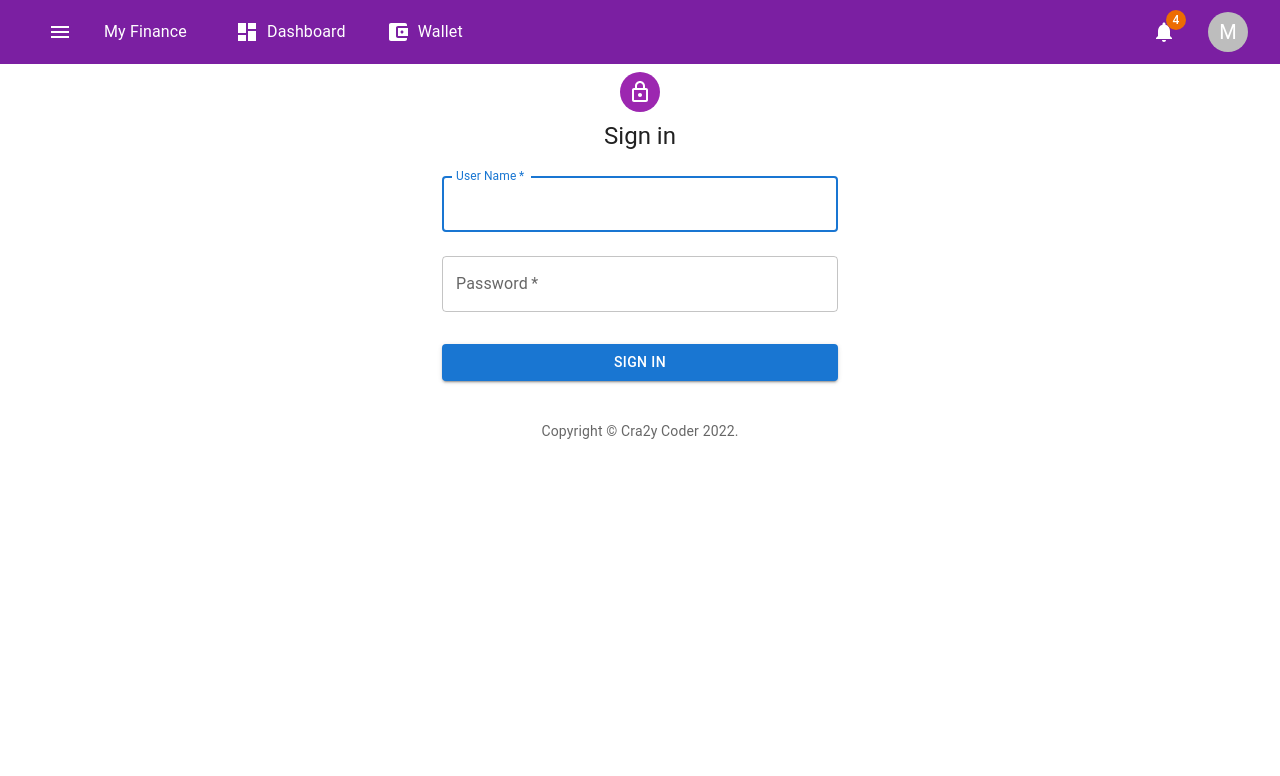
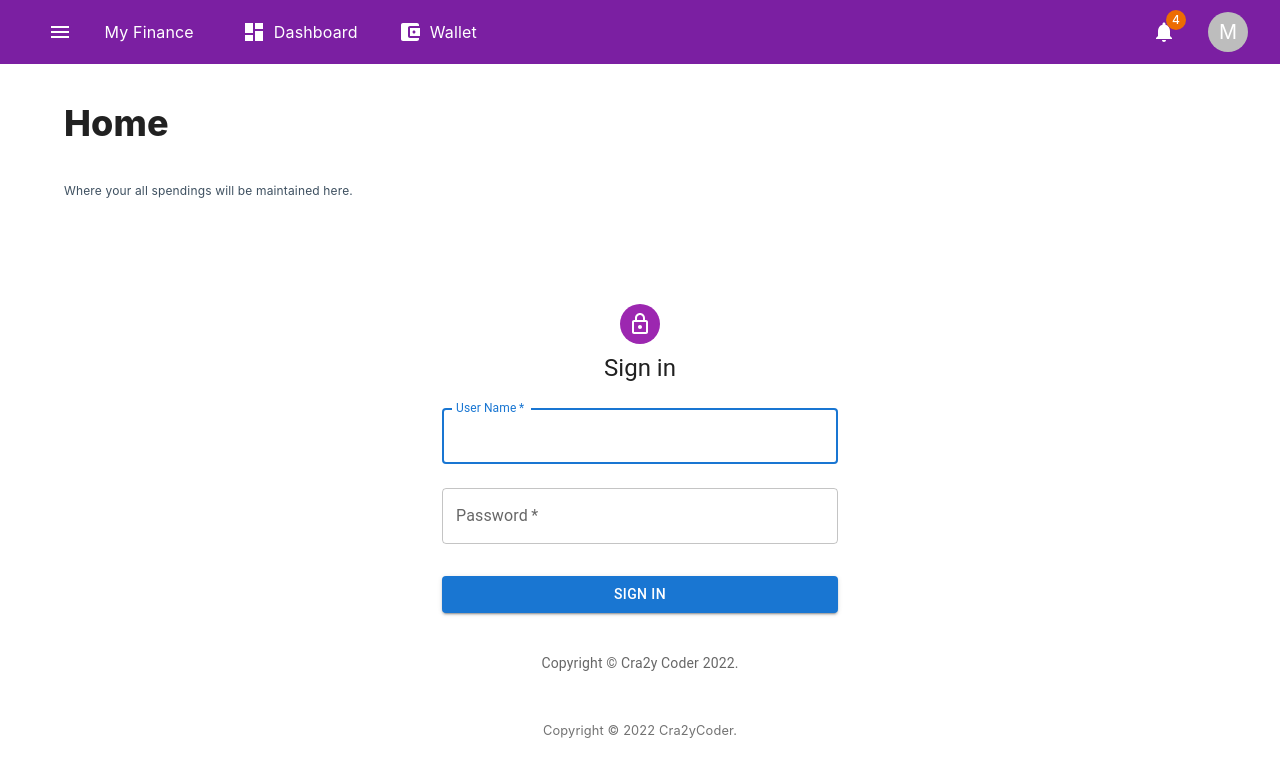
Before and after one commit to cra2ycoder/my-finance, a Next.js app: page / in a window 1280 px wide. Shown: the top 776 px of the page. Built offline with nearby package versions, Linux system fonts and the light colour scheme.

Commit message:
app integrated with header and footer for all page support

```diff
--- a/pages/_app.tsx
+++ b/pages/_app.tsx
@@ -1,12 +1,61 @@
-import Header from 'components/Header'
+import Header from '@components/Header'
+import Footer from '@components/Footer'
+import Box from '@mui/material/Box'
+import Container from '@mui/material/Container'
+import Typography from '@mui/material/Typography'
+import { createTheme, ThemeProvider } from '@mui/material/styles'
 import '../styles/global.css'
+
+const theme = createTheme({
+  typography: {
+    fontFamily: [
+      'IBM Plex Sans',
+      '-apple-system',
+      'BlinkMacSystemFont',
+      '"Segoe UI"',
+      'Roboto',
+      '"Helvetica Neue"',
+      'Arial',
+      'sans-serif',
+      '"Apple Color Emoji"',
+      '"Segoe UI Emoji"',
+      '"Segoe UI Symbol"',
+    ].join(','),
+  },
+})
 
 // This default export is required in a new `pages/_app.js` file.
 export default function MyApp({ Component, pageProps }) {
   return (
-    <>
+    <ThemeProvider theme={theme}>
       <Header />
-      <Component {...pageProps} />
-    </>
+      <Box marginTop="6rem">
+        <Container sx={{ margin: 'auto' }}>
+          <Box>
+            <Typography
+              sx={{
+                fontSize: '4.5vh',
+                margin: '2rem 0',
+                fontWeight: 800,
+              }}
+            >
+              {Component.name || 'Component Name'}
+            </Typography>
+            <Typography
+              sx={{
+                fontSize: '1.5vh',
+                margin: '2rem 0',
+                fontWeight: 400,
+                color: 'rgb(62, 80, 96)',
+              }}
+            >
+              Where your all spendings will be maintained here.
+            </Typography>
+          </Box>
+          <Component {...pageProps} />
+        </Container>
+        <Footer />
+      </Box>
+    </ThemeProvider>
   )
 }
```
